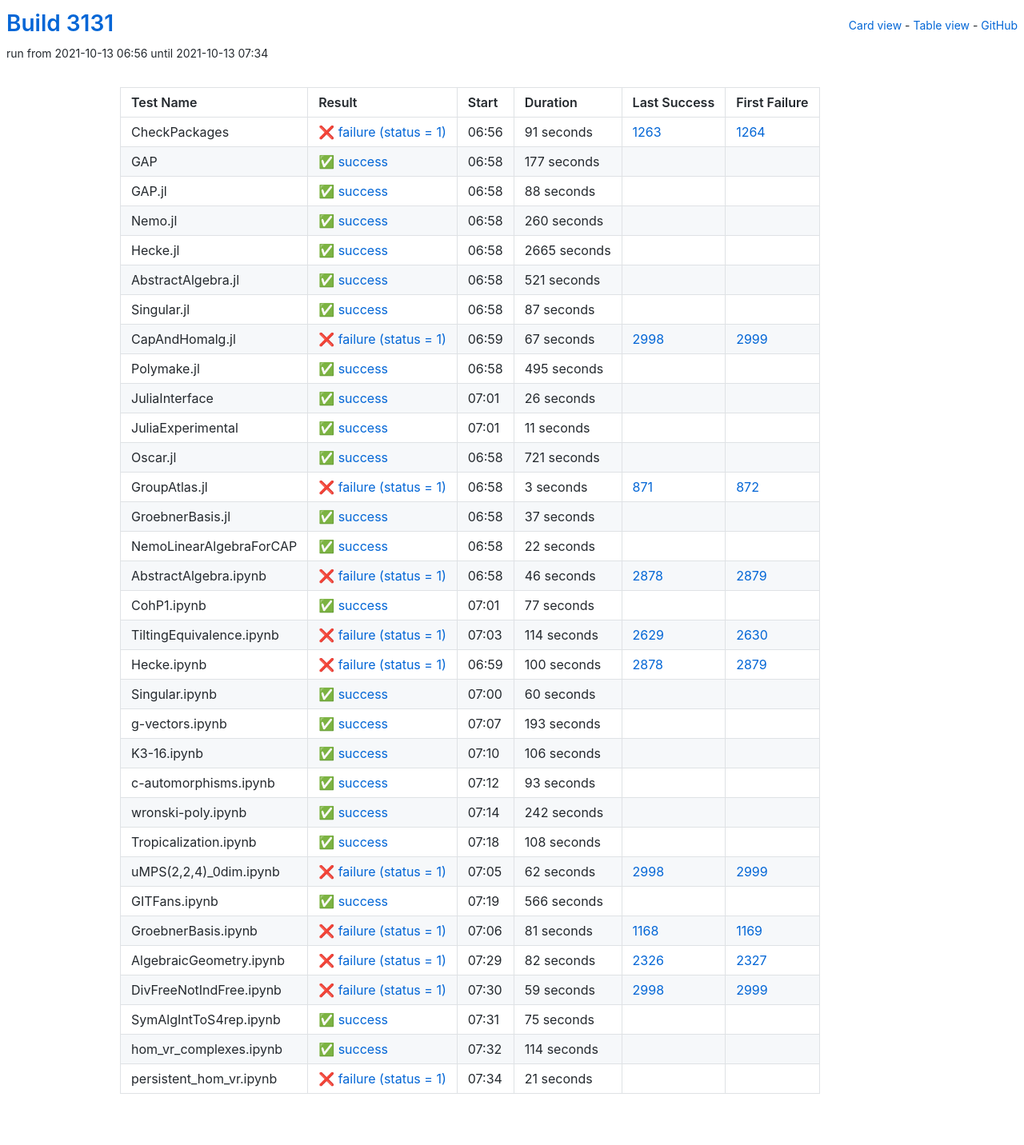
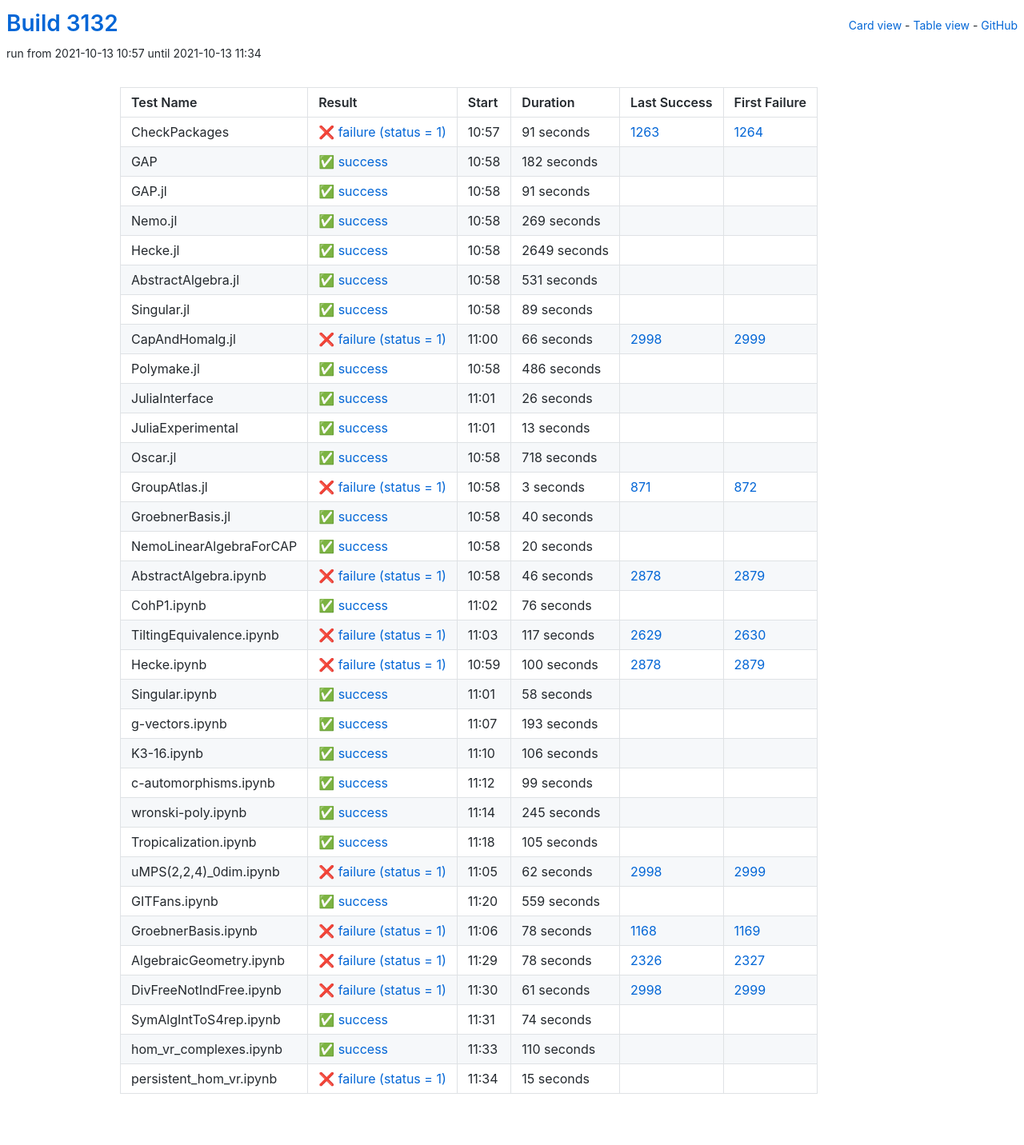
Before and after one commit to oscar-system/oscar-ci-status-stable, a Jekyll site: the page built from table.html, in a window 1280 px wide. Shown: the whole page at 80% size. Built offline with Jekyll 4.4.1, drawn with Linux system fonts in a browser that asks for light colours.

Commit message:
Build #3132

```diff
--- a/_data/ci.yml
+++ b/_data/ci.yml
@@ -1,6 +1,6 @@
 ---
-build: 3131
-build_url: https://oscarci.mathematik.uni-kl.de/job/oscar-stable/3131/
+build: 3132
+build_url: https://oscarci.mathematik.uni-kl.de/job/oscar-stable/3132/
 job: oscar-stable
 organization: oscar-system
 repo: oscar-ci-status-stable
@@ -8,8 +8,8 @@ repourl: https://github.com/oscar-system/oscar-ci-status-stable
 tests:
 - name: CheckPackages
   id: checkpackages
-  log: https://oscarci.mathematik.uni-kl.de/job/oscar-stable/3131/artifact/logs/build-3131/CheckPackages.log
-  start: 2021-10-13 06:56
+  log: https://oscarci.mathematik.uni-kl.de/job/oscar-stable/3132/artifact/logs/build-3132/CheckPackages.log
+  start: 2021-10-13 10:57
   success: false
   exitcode: 1
   status: failure
@@ -20,104 +20,104 @@ tests:
   first_failure_url: https://oscarci.mathematik.uni-kl.de/job/oscar-stable/1264/
 - name: GAP
   id: gap
-  log: https://oscarci.mathematik.uni-kl.de/job/oscar-stable/3131/artifact/logs/build-3131/GAP.log
-  start: 2021-10-13 06:58
+  log: https://oscarci.mathematik.uni-kl.de/job/oscar-stable/3132/artifact/logs/build-3132/GAP.log
+  start: 2021-10-13 10:58
   success: true
   exitcode: 0
   status: success
-  duration: 177
+  duration: 182
   last_success: false
   last_success_url:
   first_failure: false
   first_failure_url:
 - name: GAP.jl
   id: gap-jl
-  log: https://oscarci.mathematik.uni-kl.de/job/oscar-stable/3131/artifact/logs/build-3131/GAP.jl.log
-  start: 2021-10-13 06:58
+  log: https://oscarci.mathematik.uni-kl.de/job/oscar-stable/3132/artifact/logs/build-3132/GAP.jl.log
+  start: 2021-10-13 10:58
   success: true
   exitcode: 0
   status: success
-  duration: 88
+  duration: 91
   last_success: false
   last_success_url:
   first_failure: false
   first_failure_url:
 - name: Nemo.jl
   id: nemo-jl
-  log: https://oscarci.mathematik.uni-kl.de/job/oscar-stable/3131/artifact/logs/build-3131/Nemo.jl.log
-  start: 2021-10-13 06:58
+  log: https://oscarci.mathematik.uni-kl.de/job/oscar-stable/3132/artifact/logs/build-3132/Nemo.jl.log
+  start: 2021-10-13 10:58
   success: true
   exitcode: 0
   status: success
-  duration: 260
+  duration: 269
   last_success: false
   last_success_url:
   first_failure: false
   first_failure_url:
 - name: Hecke.jl
   id: hecke-jl
-  log: https://oscarci.mathematik.uni-kl.de/job/oscar-stable/3131/artifact/logs/build-3131/Hecke.jl.log
-  start: 2021-10-13 06:58
+  log: https://oscarci.mathematik.uni-kl.de/job/oscar-stable/3132/artifact/logs/build-3132/Hecke.jl.log
+  start: 2021-10-13 10:58
   success: true
   exitcode: 0
   status: success
-  duration: 2665
+  duration: 2649
   last_success: false
   last_success_url:
   first_failure: false
   first_failure_url:
 - name: AbstractAlgebra.jl
   id: abstractalgebra-jl
-  log: https://oscarci.mathematik.uni-kl.de/job/oscar-stable/3131/artifact/logs/build-3131/AbstractAlgebra.jl.log
-  start: 2021-10-13 06:58
+  log: https://oscarci.mathematik.uni-kl.de/job/oscar-stable/3132/artifact/logs/build-3132/AbstractAlgebra.jl.log
+  start: 2021-10-13 10:58
   success: true
   exitcode: 0
   status: success
-  duration: 521
+  duration: 531
   last_success: false
   last_success_url:
   first_failure: false
   first_failure_url:
 - name: Singular.jl
   id: singular-jl
-  log: https://oscarci.mathematik.uni-kl.de/job/oscar-stable/3131/artifact/logs/build-3131/Singular.jl.log
-  start: 2021-10-13 06:58
+  log: https://oscarci.mathematik.uni-kl.de/job/oscar-stable/3132/artifact/logs/build-3132/Singular.jl.log
+  start: 2021-10-13 10:58
   success: true
   exitcode: 0
   status: success
-  duration: 87
+  duration: 89
   last_success: false
   last_success_url:
   first_failure: false
   first_failure_url:
 - name: CapAndHomalg.jl
   id: capandhomalg-jl
-  log: https://oscarci.mathematik.uni-kl.de/job/oscar-stable/3131/artifact/logs/build-3131/CapAndHomalg.jl.log
-  start: 2021-10-13 06:59
+  log: https://oscarci.mathematik.uni-kl.de/job/oscar-stable/3132/artifact/logs/build-3132/CapAndHomalg.jl.log
+  start: 2021-10-13 11:00
   success: false
   exitcode: 1
   status: failure
-  duration: 67
+  duration: 66
   last_success: 2998
   last_success_url: https://oscarci.mathematik.uni-kl.de/job/oscar-stable/2998/
   first_failure: 2999
   first_failure_url: https://oscarci.mathematik.uni-kl.de/job/oscar-stable/2999/
 - name: Polymake.jl
   id: polymake-jl
-  log: https://oscarci.mathematik.uni-kl.de/job/oscar-stable/3131/artifact/logs/build-3131/Polymake.jl.log
-  start: 2021-10-13 06:58
+  log: https://oscarci.mathematik.uni-kl.de/job/oscar-stable/3132/artifact/logs/build-3132/Polymake.jl.log
+  start: 2021-10-13 10:58
   success: true
   exitcode: 0
   status: success
-  duration: 495
+  duration: 486
   last_success: false
   last_success_url:
   first_failure: false
   first_failure_url:
 - name: JuliaInterface
   id: juliainterface
-  log: https://oscarci.mathematik.uni-kl.de/job/oscar-stable/3131/artifact/logs/build-3131/JuliaInterface.log
-  start: 2021-10-13 07:01
+  log: https://oscarci.mathematik.uni-kl.de/job/oscar-stable/3132/artifact/logs/build-3132/JuliaInterface.log
+  start: 2021-10-13 11:01
   success: true
   exitcode: 0
   status: success
@@ -128,32 +128,32 @@ tests:
   first_failure_url:
 - name: JuliaExperimental
   id: juliaexperimental
-  log: https://oscarci.mathematik.uni-kl.de/job/oscar-stable/3131/artifact/logs/build-3131/JuliaExperimental.log
-  start: 2021-10-13 07:01
+  log: https://oscarci.mathematik.uni-kl.de/job/oscar-stable/3132/artifact/logs/build-3132/JuliaExperimental.log
+  start: 2021-10-13 11:01
   success: true
   exitcode: 0
   status: success
-  duration: 11
+  duration: 13
   last_success: false
   last_success_url:
   first_failure: false
   first_failure_url:
 - name: Oscar.jl
   id: oscar-jl
-  log: https://oscarci.mathematik.uni-kl.de/job/oscar-stable/3131/artifact/logs/build-3131/Oscar.jl.log
-  start: 2021-10-13 06:58
+  log: https://oscarci.mathematik.uni-kl.de/job/oscar-stable/3132/artifact/logs/build-3132/Oscar.jl.log
+  start: 2021-10-13 10:58
   success: true
   exitcode: 0
   status: success
-  duration: 721
+  duration: 718
   last_success: false
   last_success_url:
   first_failure: false
   first_failure_url:
 - name: GroupAtlas.jl
   id: groupatlas-jl
-  log: https://oscarci.mathematik.uni-kl.de/job/oscar-stable/3131/artifact/logs/build-3131/GroupAtlas.jl.log
-  start: 2021-10-13 06:58
+  log: https://oscarci.mathematik.uni-kl.de/job/oscar-stable/3132/artifact/logs/build-3132/GroupAtlas.jl.log
+  start: 2021-10-13 10:58
   success: false
   exitcode: 1
   status: failure
@@ -164,32 +164,32 @@ tests:
   first_failure_url: https://oscarci.mathematik.uni-kl.de/job/oscar-stable/872/
 - name: GroebnerBasis.jl
   id: groebnerbasis-jl
-  log: https://oscarci.mathematik.uni-kl.de/job/oscar-stable/3131/artifact/logs/build-3131/GroebnerBasis.jl.log
-  start: 2021-10-13 06:58
+  log: https://oscarci.mathematik.uni-kl.de/job/oscar-stable/3132/artifact/logs/build-3132/GroebnerBasis.jl.log
+  start: 2021-10-13 10:58
   success: true
   exitcode: 0
   status: success
-  duration: 37
+  duration: 40
   last_success: false
   last_success_url:
   first_failure: false
   first_failure_url:
 - name: NemoLinearAlgebraForCAP
   id: nemolinearalgebraforcap
-  log: https://oscarci.mathematik.uni-kl.de/job/oscar-stable/3131/artifact/logs/build-3131/NemoLinearAlgebraForCAP.log
-  start: 2021-10-13 06:58
+  log: https://oscarci.mathematik.uni-kl.de/job/oscar-stable/3132/artifact/logs/build-3132/NemoLinearAlgebraForCAP.log
+  start: 2021-10-13 10:58
   success: true
   exitcode: 0
   status: success
-  duration: 22
+  duration: 20
   last_success: false
   last_success_url:
   first_failure: false
   first_failure_url:
 - name: AbstractAlgebra.ipynb
   id: abstractalgebra-ipynb
-  log: https://oscarci.mathematik.uni-kl.de/job/oscar-stable/3131/artifact/logs/build-3131/AbstractAlgebra.ipynb.log
-  start: 2021-10-13 06:58
+  log: https://oscarci.mathematik.uni-kl.de/job/oscar-stable/3132/artifact/logs/build-3132/AbstractAlgebra.ipynb.log
+  start: 2021-10-13 10:58
   success: false
   exitcode: 1
   status: failure
@@ -200,32 +200,32 @@ tests:
   first_failure_url: https://oscarci.mathematik.uni-kl.de/job/oscar-stable/2879/
 - name: CohP1.ipynb
   id: cohp1-ipynb
-  log: https://oscarci.mathematik.uni-kl.de/job/oscar-stable/3131/artifact/logs/build-3131/CohP1.ipynb.log
-  start: 2021-10-13 07:01
+  log: https://oscarci.mathematik.uni-kl.de/job/oscar-stable/3132/artifact/logs/build-3132/CohP1.ipynb.log
+  start: 2021-10-13 11:02
   success: true
   exitcode: 0
   status: success
-  duration: 77
+  duration: 76
   last_success: false
   last_success_url:
   first_failure: false
   first_failure_url:
 - name: TiltingEquivalence.ipynb
   id: tiltingequivalence-ipynb
-  log: https://oscarci.mathematik.uni-kl.de/job/oscar-stable/3131/artifact/logs/build-3131/TiltingEquivalence.ipynb.log
-  start: 2021-10-13 07:03
+  log: https://oscarci.mathematik.uni-kl.de/job/oscar-stable/3132/artifact/logs/build-3132/TiltingEquivalence.ipynb.log
+  start: 2021-10-13 11:03
   success: false
   exitcode: 1
   status: failure
-  duration: 114
+  duration: 117
   last_success: 2629
   last_success_url: https://oscarci.mathematik.uni-kl.de/job/oscar-stable/2629/
   first_failure: 2630
   first_failure_url: https://oscarci.mathematik.uni-kl.de/job/oscar-stable/2630/
 - name: Hecke.ipynb
   id: hecke-ipynb
-  log: https://oscarci.mathematik.uni-kl.de/job/oscar-stable/3131/artifact/logs/build-3131/Hecke.ipynb.log
-  start: 2021-10-13 06:59
+  log: https://oscarci.mathematik.uni-kl.de/job/oscar-stable/3132/artifact/logs/build-3132/Hecke.ipynb.log
+  start: 2021-10-13 10:59
   success: false
   exitcode: 1
   status: failure
@@ -236,20 +236,20 @@ tests:
   first_failure_url: https://oscarci.mathematik.uni-kl.de/job/oscar-stable/2879/
 - name: Singular.ipynb
   id: singular-ipynb
-  log: https://oscarci.mathematik.uni-kl.de/job/oscar-stable/3131/artifact/logs/build-3131/Singular.ipynb.log
-  start: 2021-10-13 07:00
+  log: https://oscarci.mathematik.uni-kl.de/job/oscar-stable/3132/artifact/logs/build-3132/Singular.ipynb.log
+  start: 2021-10-13 11:01
   success: true
   exitcode: 0
   status: success
-  duration: 60
+  duration: 58
   last_success: false
   last_success_url:
   first_failure: false
   first_failure_url:
 - name: g-vectors.ipynb
   id: g-vectors-ipynb
-  log: https://oscarci.mathematik.uni-kl.de/job/oscar-stable/3131/artifact/logs/build-3131/g-vectors.ipynb.log
-  start: 2021-10-13 07:07
+  log: https://oscarci.mathematik.uni-kl.de/job/oscar-stable/3132/artifact/logs/build-3132/g-vectors.ipynb.log
+  start: 2021-10-13 11:07
   success: true
   exitcode: 0
   status: success
@@ -260,8 +260,8 @@ tests:
   first_failure_url:
 - name: K3-16.ipynb
   id: k3-16-ipynb
-  log: https://oscarci.mathematik.uni-kl.de/job/oscar-stable/3131/artifact/logs/build-3131/K3-16.ipynb.log
-  start: 2021-10-13 07:10
+  log: https://oscarci.mathematik.uni-kl.de/job/oscar-stable/3132/artifact/logs/build-3132/K3-16.ipynb.log
+  start: 2021-10-13 11:10
   success: true
   exitcode: 0
   status: success
@@ -272,44 +272,44 @@ tests:
   first_failure_url:
 - name: c-automorphisms.ipynb
   id: c-automorphisms-ipynb
-  log: https://oscarci.mathematik.uni-kl.de/job/oscar-stable/3131/artifact/logs/build-3131/c-automorphisms.ipynb.log
-  start: 2021-10-13 07:12
+  log: https://oscarci.mathematik.uni-kl.de/job/oscar-stable/3132/artifact/logs/build-3132/c-automorphisms.ipynb.log
+  start: 2021-10-13 11:12
   success: true
   exitcode: 0
   status: success
-  duration: 93
+  duration: 99
   last_success: false
   last_success_url:
   first_failure: false
   first_failure_url:
 - name: wronski-poly.ipynb
   id: wronski-poly-ipynb
-  log: https://oscarci.mathematik.uni-kl.de/job/oscar-stable/3131/artifact/logs/build-3131/wronski-poly.ipynb.log
-  start: 2021-10-13 07:14
+  log: https://oscarci.mathematik.uni-kl.de/job/oscar-stable/3132/artifact/logs/build-3132/wronski-poly.ipynb.log
+  start: 2021-10-13 11:14
   success: true
   exitcode: 0
   status: success
-  duration: 242
+  duration: 245
   last_success: false
   last_success_url:
   first_failure: false
   first_failure_url:
 - name: Tropicalization.ipynb
   id: tropicalization-ipynb
-  log: https://oscarci.mathematik.uni-kl.de/job/oscar-stable/3131/artifact/logs/build-3131/Tropicalization.ipynb.log
-  start: 2021-10-13 07:18
+  log: https://oscarci.mathematik.uni-kl.de/job/oscar-stable/3132/artifact/logs/build-3132/Tropicalization.ipynb.log
+  start: 2021-10-13 11:18
   success: true
   exitcode: 0
   status: success
-  duration: 108
+  duration: 105
   last_success: false
   last_success_url:
   first_failure: false
   first_failure_url:
 - name: uMPS(2,2,4)_0dim.ipynb
   id: umps-2-2-4-0dim-ipynb
-  log: https://oscarci.mathematik.uni-kl.de/job/oscar-stable/3131/artifact/logs/build-3131/uMPS-2-2-4-_0dim.ipynb.log
-  start: 2021-10-13 07:05
+  log: https://oscarci.mathematik.uni-kl.de/job/oscar-stable/3132/artifact/logs/build-3132/uMPS-2-2-4-_0dim.ipynb.log
+  start: 2021-10-13 11:05
   success: false
   exitcode: 1
   status: failure
@@ -320,84 +320,84 @@ tests:
   first_failure_url: https://oscarci.mathematik.uni-kl.de/job/oscar-stable/2999/
 - name: GITFans.ipynb
   id: gitfans-ipynb
-  log: https://oscarci.mathematik.uni-kl.de/job/oscar-stable/3131/artifact/logs/build-3131/GITFans.ipynb.log
-  start: 2021-10-13 07:19
+  log: https://oscarci.mathematik.uni-kl.de/job/oscar-stable/3132/artifact/logs/build-3132/GITFans.ipynb.log
+  start: 2021-10-13 11:20
   success: true
   exitcode: 0
   status: success
-  duration: 566
+  duration: 559
   last_success: false
   last_success_url:
   first_failure: false
   first_failure_url:
 - name: GroebnerBasis.ipynb
   id: groebnerbasis-ipynb
-  log: https://oscarci.mathematik.uni-kl.de/job/oscar-stable/3131/artifact/logs/build-3131/GroebnerBasis.ipynb.log
-  start: 2021-10-13 07:06
+  log: https://oscarci.mathematik.uni-kl.de/job/oscar-stable/3132/artifact/logs/build-3132/GroebnerBasis.ipynb.log
+  start: 2021-10-13 11:06
   success: false
   exitcode: 1
   status: failure
-  duration: 81
+  duration: 78
   last_success: 1168
   last_success_url: https://oscarci.mathematik.uni-kl.de/job/oscar-stable/1168/
   first_failure: 1169
   first_failure_url: https://oscarci.mathematik.uni-kl.de/job/oscar-stable/1169/
 - name: AlgebraicGeometry.ipynb
   id: algebraicgeometry-ipynb
-  log: https://oscarci.mathematik.uni-kl.de/job/oscar-stable/3131/artifact/logs/build-3131/AlgebraicGeometry.ipynb.log
-  start: 2021-10-13 07:29
+  log: https://oscarci.mathematik.uni-kl.de/job/oscar-stable/3132/artifact/logs/build-3132/AlgebraicGeometry.ipynb.log
+  start: 2021-10-13 11:29
   success: false
   exitcode: 1
   status: failure
-  duration: 82
+  duration: 78
   last_success: 2326
   last_success_url: https://oscarci.mathematik.uni-kl.de/job/oscar-stable/2326/
   first_failure: 2327
   first_failure_url: https://oscarci.mathematik.uni-kl.de/job/oscar-stable/2327/
 - name: DivFreeNotIndFree.ipynb
   id: divfreenotindfree-ipynb
-  log: https://oscarci.mathematik.uni-kl.de/job/oscar-stable/3131/artifact/logs/build-3131/DivFreeNotIndFree.ipynb.log
-  start: 2021-10-13 07:30
+  log: https://oscarci.mathematik.uni-kl.de/job/oscar-stable/3132/artifact/logs/build-3132/DivFreeNotIndFree.ipynb.log
+  start: 2021-10-13 11:30
   success: false
   exitcode: 1
   status: failure
-  duration: 59
+  duration: 61
   last_success: 2998
   last_success_url: https://oscarci.mathematik.uni-kl.de/job/oscar-stable/2998/
   first_failure: 2999
   first_failure_url: https://oscarci.mathematik.uni-kl.de/job/oscar-stable/2999/
 - name: SymAlgIntToS4rep.ipynb
   id: symalginttos4rep-ipynb
-  log: https://oscarci.mathematik.uni-kl.de/job/oscar-stable/3131/artifact/logs/build-3131/SymAlgIntToS4rep.ipynb.log
-  start: 2021-10-13 07:31
+  log: https://oscarci.mathematik.uni-kl.de/job/oscar-stable/3132/artifact/logs/build-3132/SymAlgIntToS4rep.ipynb.log
+  start: 2021-10-13 11:31
   success: true
   exitcode: 0
   status: success
-  duration: 75
+  duration: 74
   last_success: false
   last_success_url:
   first_failure: false
   first_failure_url:
 - name: hom_vr_complexes.ipynb
   id: hom-vr-complexes-ipynb
-  log: https://oscarci.mathematik.uni-kl.de/job/oscar-stable/3131/artifact/logs/build-3131/hom_vr_complexes.ipynb.log
-  start: 2021-10-13 07:32
+  log: https://oscarci.mathematik.uni-kl.de/job/oscar-stable/3132/artifact/logs/build-3132/hom_vr_complexes.ipynb.log
+  start: 2021-10-13 11:33
   success: true
   exitcode: 0
   status: success
-  duration: 114
+  duration: 110
   last_success: false
   last_success_url:
   first_failure: false
   first_failure_url:
 - name: persistent_hom_vr.ipynb
   id: persistent-hom-vr-ipynb
-  log: https://oscarci.mathematik.uni-kl.de/job/oscar-stable/3131/artifact/logs/build-3131/persistent_hom_vr.ipynb.log
-  start: 2021-10-13 07:34
+  log: https://oscarci.mathematik.uni-kl.de/job/oscar-stable/3132/artifact/logs/build-3132/persistent_hom_vr.ipynb.log
+  start: 2021-10-13 11:34
   success: false
   exitcode: 1
   status: failure
-  duration: 21
+  duration: 15
   last_success: false
   last_success_url:
   first_failure: false
```
Also changed, not shown: README.md.
